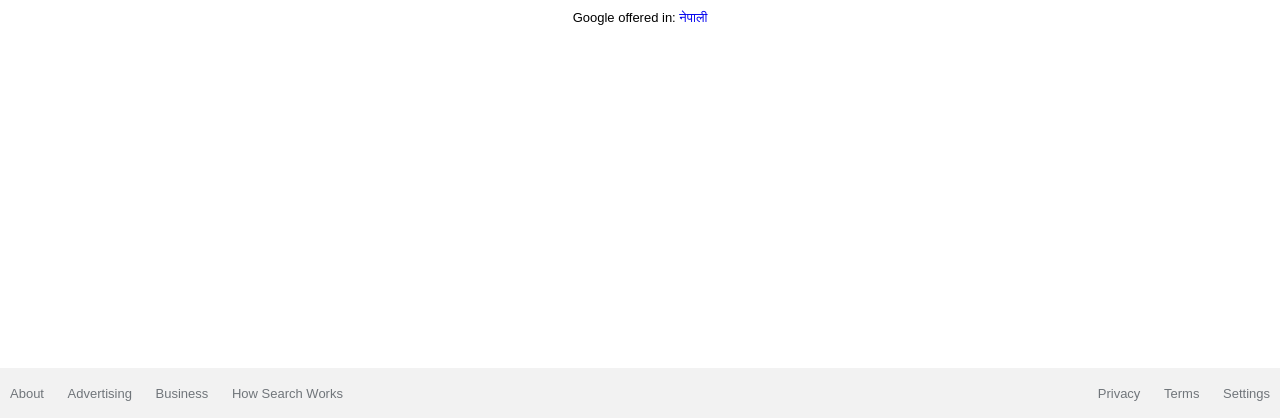
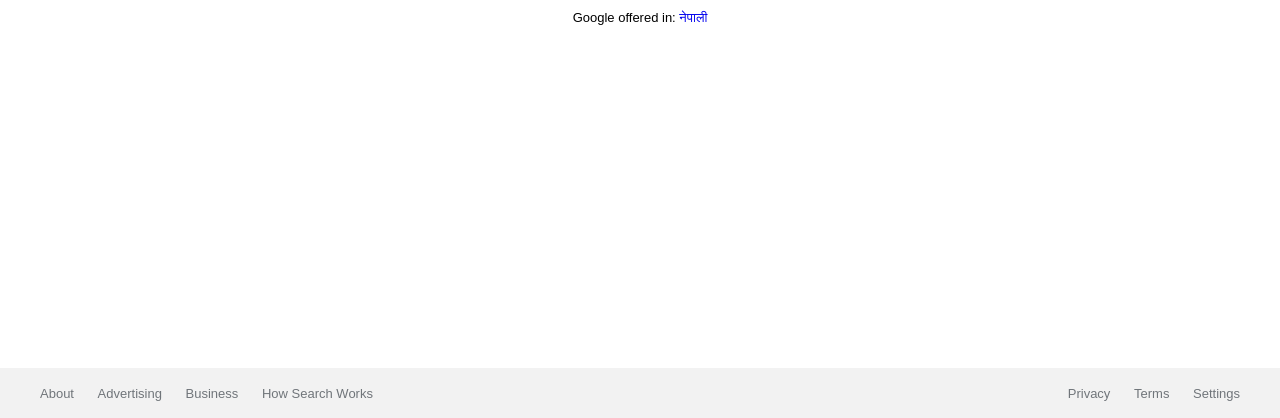
Before and after one commit to ardnep/the-odin-project, a plain HTML site: page google-homepage/index.html in a window 1280 px wide. Shown: the part 382-800 px from the top of the page. Drawn offline with Linux system fonts and the light colour scheme; a web font is replaced by a local one.

Commit message:
Fix footer margin

```diff
--- a/google-homepage/styles/style.css
+++ b/google-homepage/styles/style.css
@@ -48,6 +48,10 @@ footer {
 footer a {
     color: #70757a;
     padding: 10px;
+}
+
+.footer-left, .footer-right {
+    margin: 0 30px 0 30px;
 }
 
 #signin {
```
